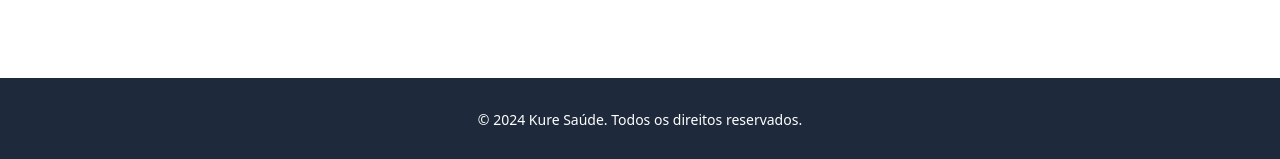
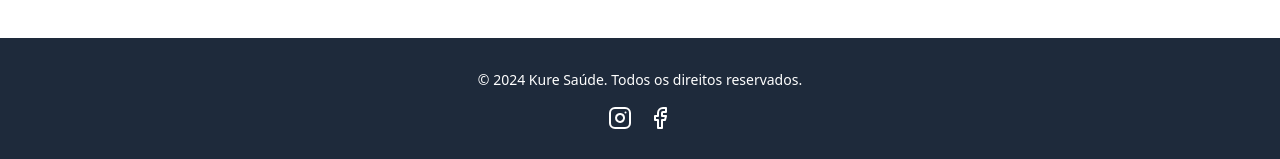
Before and after one commit to gabisantosi/kure-connect, a React (Vite) app: page /contato in a window 1280 px wide. Shown: the part 638-797 px from the top of the page. Built offline with nearby package versions, Linux system fonts and the light colour scheme.

Commit message:
Add social media links
Include links to Instagram and Facebook in the application.
[skip gpt_engineer]

```diff
--- a/src/components/Footer.jsx
+++ b/src/components/Footer.jsx
@@ -1,9 +1,19 @@
+import { Instagram, Facebook } from "lucide-react";
+
 const Footer = () => {
   return (
     <footer className="bg-secondary text-secondary-foreground mt-16">
       <div className="container mx-auto px-4 py-8">
-        <div className="text-center">
-          <p className="text-sm">&copy; {new Date().getFullYear()} Kure Saúde. Todos os direitos reservados.</p>
+        <div className="flex flex-col items-center">
+          <p className="text-sm mb-4">&copy; {new Date().getFullYear()} Kure Saúde. Todos os direitos reservados.</p>
+          <div className="flex space-x-4">
+            <a href="https://www.instagram.com/kuresaude" target="_blank" rel="noopener noreferrer" className="text-white hover:text-primary transition-colors">
+              <Instagram size={24} />
+            </a>
+            <a href="https://www.facebook.com/kuresaude" target="_blank" rel="noopener noreferrer" className="text-white hover:text-primary transition-colors">
+              <Facebook size={24} />
+            </a>
+          </div>
         </div>
       </div>
     </footer>
```
